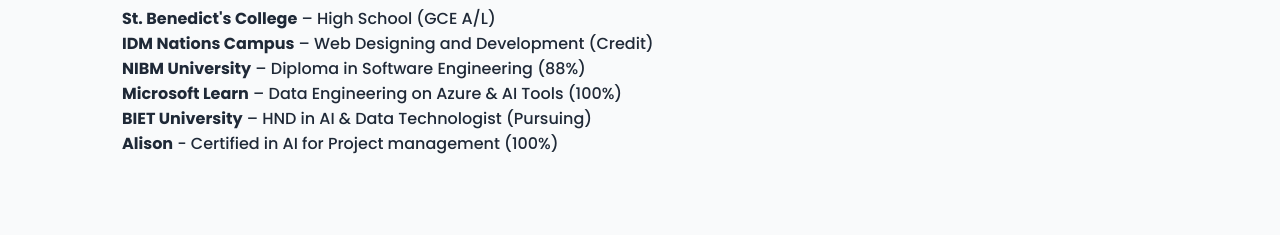
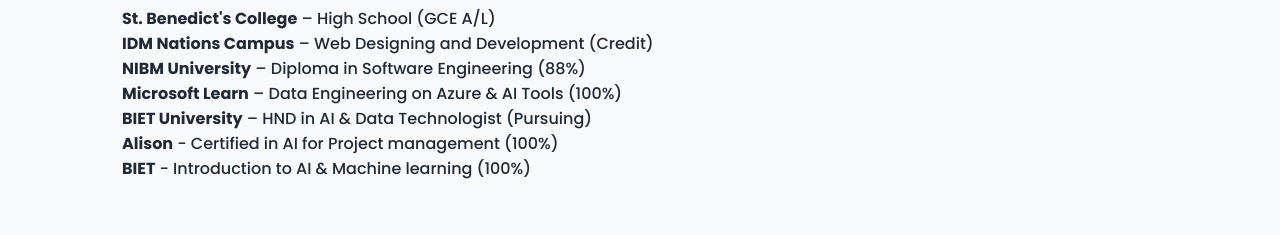
Before and after one commit to Kaneendran/MyResume, a plain HTML site: page index.html in a window 1280 px wide. Shown: the part 565-800 px from the top of the page. Drawn offline with nearby package versions, Linux system fonts and the light colour scheme.

Commit message:
Update index.html

```diff
--- a/index.html
+++ b/index.html
@@ -136,6 +136,7 @@
       <p><strong>Microsoft Learn</strong> – Data Engineering on Azure & AI Tools (100%)</p>
       <p><strong>BIET University</strong> – HND in AI & Data Technologist (Pursuing)</p>
       <p><strong>Alison</strong> - Certified in AI for Project management (100%)</p>
+      <p><strong>BIET</strong> - Introduction to AI & Machine learning (100%)</p>
     </div>
   </section>
 
```
